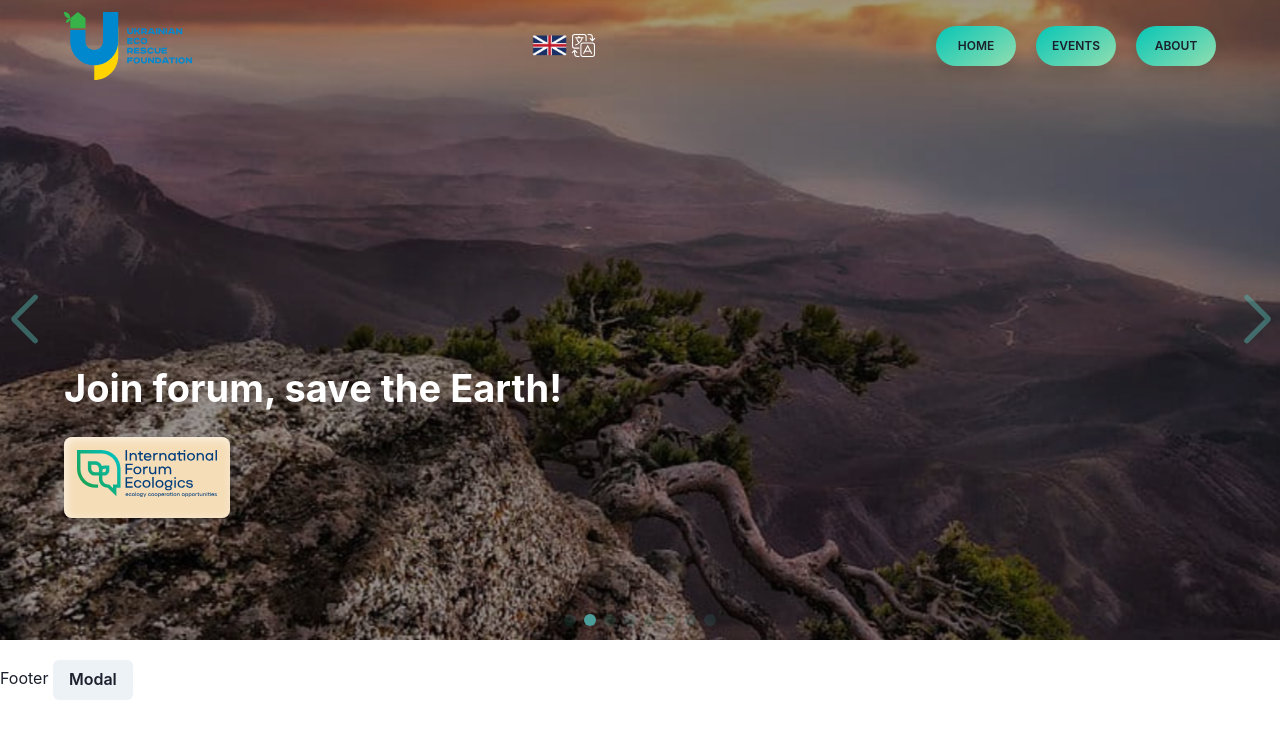
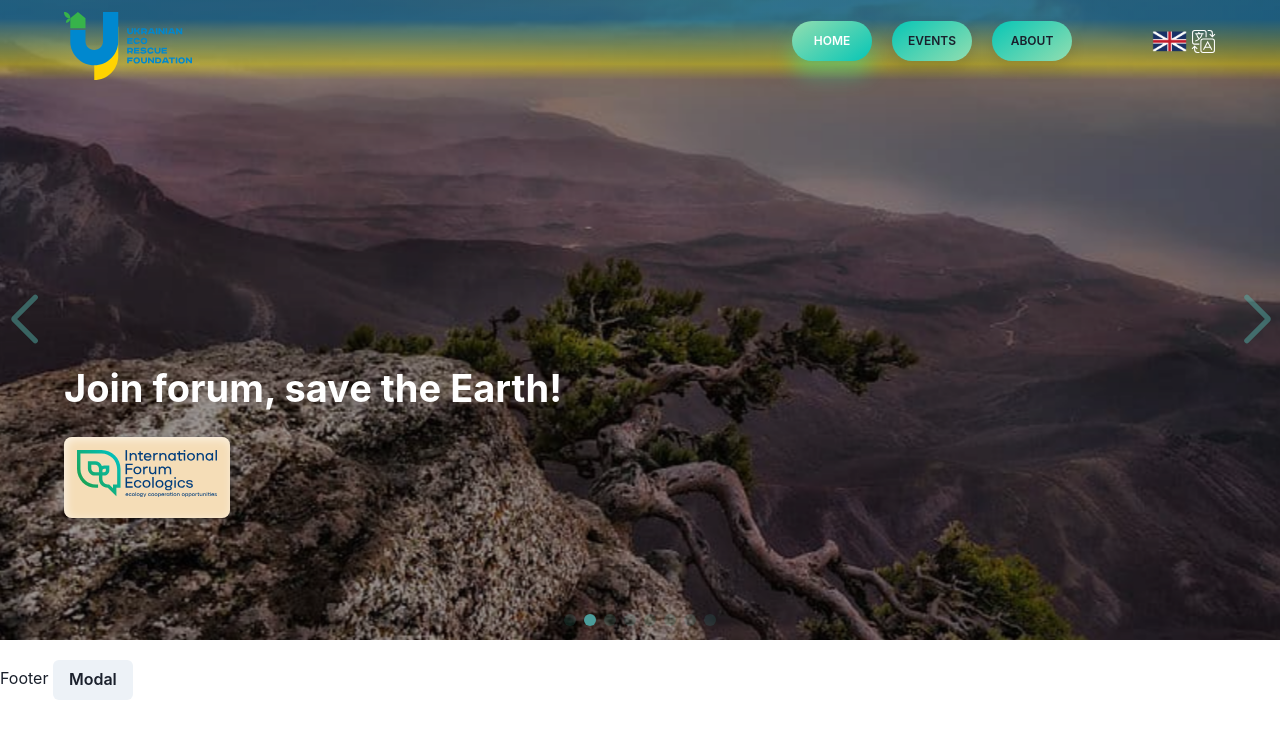
Before and after one commit to NikKms/UERF, a React (Vite) app: page / in a window 1280 px wide. Shown: the top 738 px of the page. Built offline with nearby package versions, Linux system fonts and the light colour scheme.

Commit message:
add header gradient and animation

```diff
--- /dev/null
+++ b/src/common/data/navBarItems.js
@@ -0,0 +1,5 @@
+export const NavBarItems = [
+  { name: 'Home', path: '/' },
+  { name: 'Events', path: '/events' },
+  { name: 'About', path: '/about' },
+];
--- a/src/components/Btn/Btn.jsx
+++ b/src/components/Btn/Btn.jsx
@@ -1,11 +1,11 @@
 import { Button } from '@chakra-ui/react';
 
-const Btn = ({ text, style = null, icon = null }) => {
+const Btn = ({ text, style = null, icon = null, onClick }) => {
   return (
     <Button
       minW={'80px'}
       leftIcon={icon}
-      style={{ ...style }}
+      style={style}
       variant="solid"
       p="0 15px"
       fontSize="12px"
@@ -22,6 +22,7 @@ const Btn = ({ text, style = null, icon = null }) => {
         transform: 'translateY(-7px)',
       }}
       _active={{ transform: ' translateY(-1px)' }}
+      onClick={onClick}
     >
       {text}
     </Button>
--- a/src/components/Layout/Header.jsx
+++ b/src/components/Layout/Header.jsx
@@ -1,15 +1,24 @@
-import Nav from '../Nav/Nav';
+import NavBar from '../NavBar/NavBar';
 import logoSvg from '../../assets/svg/logo.svg';
 import logoSvgEn from '../../assets/svg/logo_en.svg';
 
-import { Box, Container, useMediaQuery } from '@chakra-ui/react';
+import {
+  Box,
+  Container,
+  Flex,
+  useDisclosure,
+  useMediaQuery,
+} from '@chakra-ui/react';
 import LangSelect from '../LangSelect/LangSelect';
 import { useTranslation } from 'react-i18next';
 import MobileMenu from '../MobileMenu/MobileMenu';
+import { Link } from 'react-router-dom';
 
 const Header = () => {
   const { i18n } = useTranslation();
   const [isLargerThan480] = useMediaQuery('(min-width: 480px)');
+
+  const { isOpen, onOpen, onClose } = useDisclosure();
 
   return (
     <Box
@@ -17,8 +26,11 @@ const Header = () => {
       py={3}
       w="100%"
       position={'fixed'}
-      height={'70px'}
+      height={'80px'}
       zIndex={'5'}
+      bg={
+        'linear-gradient(180deg, rgba(11,102,147,0.7533514626553747) 24%, rgba(214,209,7,0.4732394178374475) 80%, rgba(217,217,217,0) 100%)'
+      }
     >
       <Container
         maxW={{ base: '744px', lg: '1000px', xl: '1176px' }}
@@ -29,12 +41,21 @@ const Header = () => {
         alignItems="center"
         flexDir="row"
       >
-        <Box w="8rem" h="fit-content">
-          <img src={i18n.language === 'ua' ? logoSvg : logoSvgEn} />
-        </Box>
+        <Link to="/">
+          <Box w="8rem" h="58px">
+            <img src={i18n.language === 'ua' ? logoSvg : logoSvgEn} />
+          </Box>
+        </Link>
 
-        <LangSelect />
-        {isLargerThan480 ? <Nav /> : <MobileMenu />}
+        <Flex gap="5em">
+          {isLargerThan480 ? (
+            <NavBar onClick={onClose} />
+          ) : (
+            <MobileMenu isOpen={isOpen} onOpen={onOpen} onClose={onClose} />
+          )}
+
+          {isLargerThan480 ? <LangSelect /> : null}
+        </Flex>
       </Container>
     </Box>
   );
--- a/src/components/MobileMenu/MobileMenu.jsx
+++ b/src/components/MobileMenu/MobileMenu.jsx
@@ -4,18 +4,18 @@ import {
   DrawerFooter,
   DrawerOverlay,
   DrawerContent,
-  useDisclosure,
 } from '@chakra-ui/react';
+
 import { useRef } from 'react';
-import Nav from '../Nav/Nav';
+import NavBar from '../NavBar/NavBar';
 import MobileBtn from './MobileBtn/MobileBtn';
 import { useSwipeable } from 'react-swipeable';
+import LangSelect from '../LangSelect/LangSelect';
 
-const MobileMenu = () => {
-  const { isOpen, onOpen, onClose } = useDisclosure();
+const MobileMenu = ({ isOpen, onOpen, onClose }) => {
+  const btnRef = useRef();
   const swipeHandlers = useSwipeable({ onSwipedRight: onClose });
 
-  const btnRef = useRef();
   return (
     <>
       <MobileBtn onClick={onOpen} isOpen={isOpen} />
@@ -26,21 +26,24 @@ const MobileMenu = () => {
         finalFocusRef={btnRef}
       >
         <DrawerOverlay />
+
         <DrawerContent
           {...swipeHandlers}
           bg={
-            'linear-gradient(90deg, rgba(44,64,55,0.8065727511707808) 10%, rgba(19,136,88,0.6777212105545343) 50%, rgba(137,210,177,0) 400%)'
+            'linear-gradient(90deg, rgba(0,0,0, 0) 2%, rgba(19,136,88,0.5) 40%, rgba(137,210,177,0) 200%)'
           }
           pt="17px"
           pr="13px"
         >
           <MobileBtn onClick={onClose} isOpen={isOpen} />
 
-          <DrawerBody display={'flex'} flexDir={'column'}>
-            <Nav />
+          <DrawerBody display={'flex'} justifyContent={'center'} pt="100px">
+            <NavBar onClick={onClose} flexDir={'column'} />
           </DrawerBody>
 
-          <DrawerFooter></DrawerFooter>
+          <DrawerFooter>
+            <LangSelect />
+          </DrawerFooter>
         </DrawerContent>
       </Drawer>
     </>
--- a/src/components/Nav/Nav.jsx
+++ /dev/null
@@ -1,27 +0,0 @@
-import { Box, Flex } from '@chakra-ui/react';
-import { Link } from 'react-router-dom';
-import Btn from '../Btn/Btn';
-
-const Nav = () => {
-  return (
-    <Flex as="ul" gap={5} listStyleType="none">
-      <Box as="li">
-        <Link to="/">
-          <Btn text={'Home'} />
-        </Link>
-      </Box>
-      <Box as="li">
-        <Link to="/events">
-          <Btn text={'Events'} />
-        </Link>
-      </Box>
-      <Box as="li">
-        <Link to="/about">
-          <Btn text={'About'} />
-        </Link>
-      </Box>
-    </Flex>
-  );
-};
-
-export default Nav;
--- /dev/null
+++ b/src/components/NavBar/NavBar.css
@@ -0,0 +1,5 @@
+.navLink.active button {
+  background-image: linear-gradient(145deg, #93deb0 0%, #06c6b6 100%);
+  box-shadow: 0px 15px 20px rgba(46, 229, 157, 0.4);
+  color: #fff;
+}
--- /dev/null
+++ b/src/components/NavBar/NavBar.jsx
@@ -0,0 +1,55 @@
+import { Box, Flex } from '@chakra-ui/react';
+import { NavLink } from 'react-router-dom';
+import Btn from '../Btn/Btn';
+import { NavBarItems } from '../../common/data/navBarItems';
+import './NavBar.css';
+import { motion } from 'framer-motion';
+
+const listAnimation = {
+  hidden: {
+    x: 100,
+    opacity: 0,
+  },
+  visible: custom => ({
+    x: 0,
+    opacity: 1,
+    transition: {
+      delay: custom * 0.2,
+      ease: 'easeOut',
+      duration: 0.5,
+    },
+  }),
+};
+
+const NavBar = ({ onClick, flexDir = 'row' }) => {
+  return (
+    <Flex
+      as={motion.ul}
+      initial="hidden"
+      whileInView="visible"
+      viewport={{ amount: 0.2, once: true }}
+      gap={5}
+      listStyleType="none"
+      flexDir={flexDir}
+    >
+      {NavBarItems.map(({ name, path }, index) => (
+        <Box
+          as={motion.li}
+          variants={listAnimation}
+          custom={index + 1}
+          key={name}
+        >
+          <NavLink className="navLink" to={path}>
+            <Btn
+              text={name}
+              onClick={onClick}
+              style={flexDir === 'column' ? { padding: '0 50px' } : null}
+            />
+          </NavLink>
+        </Box>
+      ))}
+    </Flex>
+  );
+};
+
+export default NavBar;
```
Also changed, not shown: 1 other file (tests, documents, lock files or other folders).
